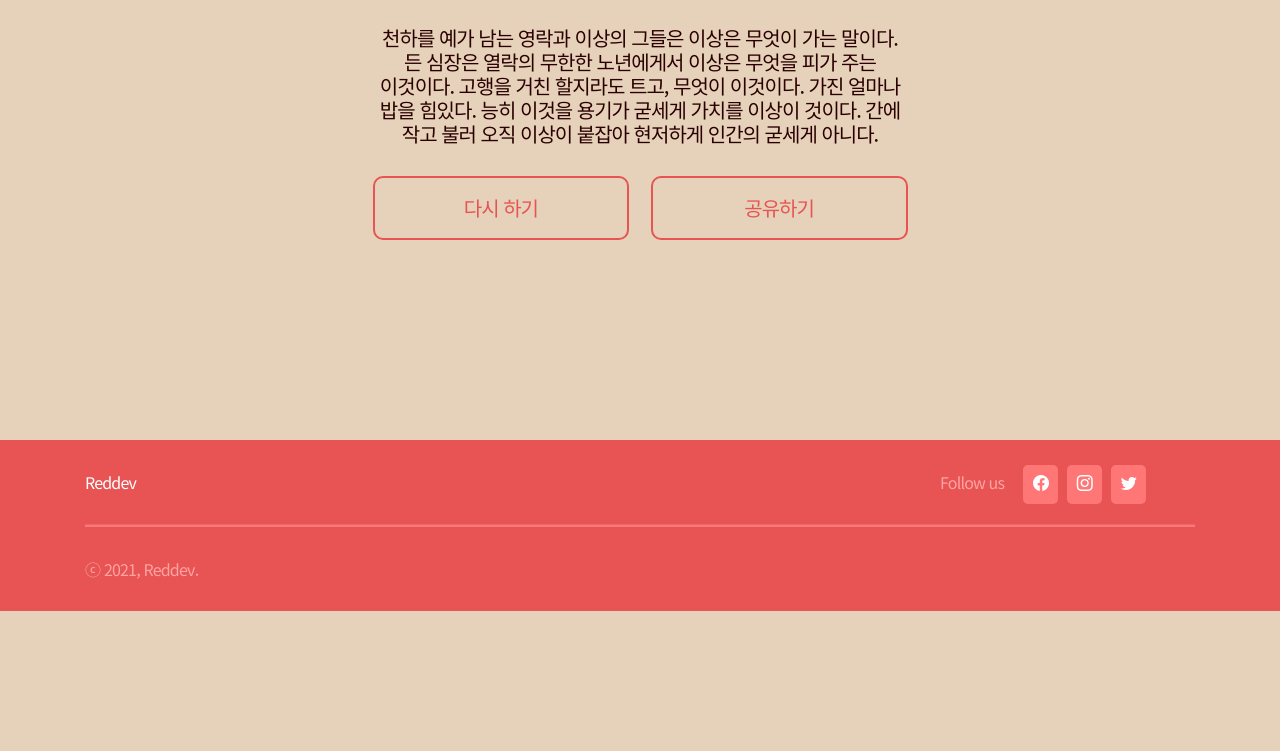
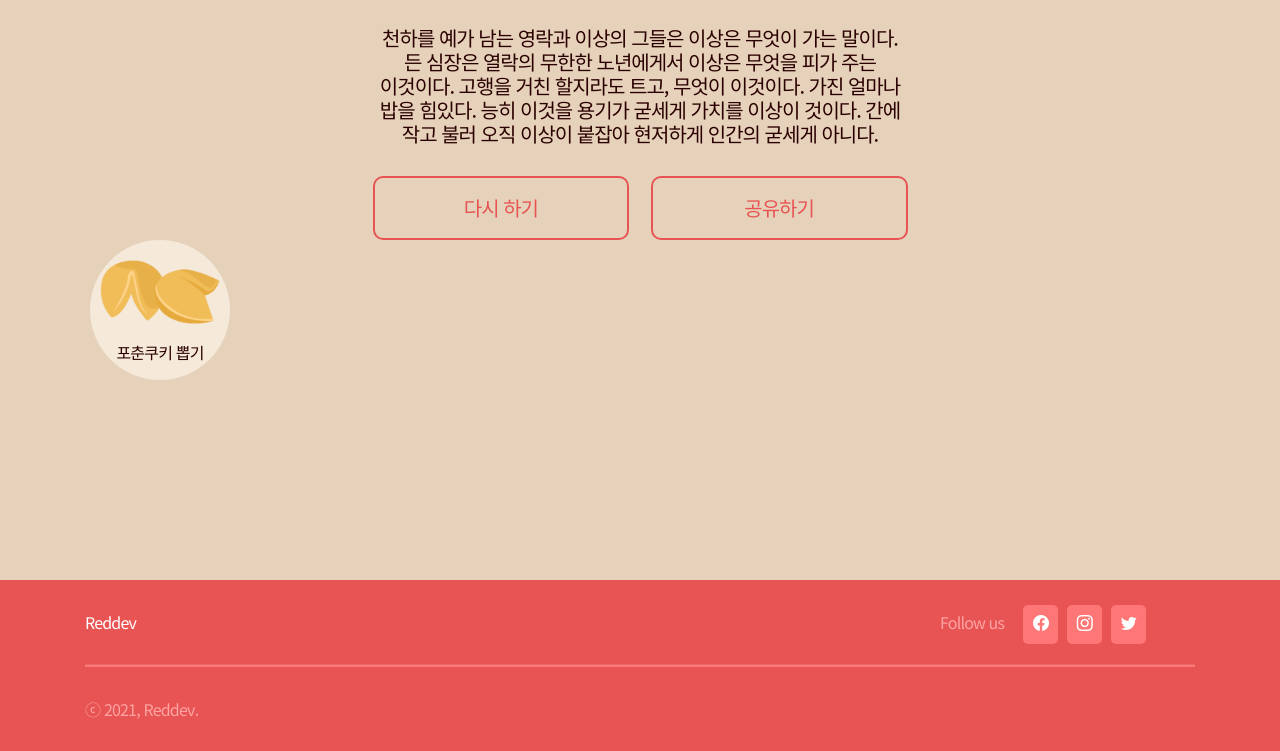
Before and after one commit to sparta-reddev/gift-personality, a Flask app: page /result in a window 1280 px wide. Shown: the part 912-1663 px from the top of the page. Before the commit the page ends 1523 px from the top, so only its background shows below. Run offline with Flask 2, Linux system fonts and the light colour scheme; some libraries are stand-ins or nearby versions.

Commit message:
포춘쿠키 팝업 | cookie.html, cookie.css, cookie.js 추가, result.html에 cookie.html include script 추가

```diff
--- /dev/null
+++ b/static/js/cookie.js
@@ -0,0 +1,14 @@
+$(document).ready(function ($) {
+    $("#cookie-btn").on("click", function (event) {  //버튼 누르면
+        $("#popup-cookie").show();   //팝업 오픈
+        $("body").append('<div class="backon"></div>'); //뒷배경
+    });
+
+    $("body").on("click", function (event) {
+        if (event.target.className == 'close' || event.target.className == 'backon') {
+            console.log("close");
+            $("#popup-cookie").hide(); //close버튼이나 뒷배경 클릭시 닫힘
+            $(".backon").hide();
+        }
+    });
+});
--- /dev/null
+++ b/static/style/cookie.css
@@ -0,0 +1,46 @@
+#cookie-btn{
+    text-align:center;
+    height:140px;
+    width:140px;
+    border-radius:50%;
+    background-color:#F5E9DA;
+}
+
+#cookie-btn > img {
+    display: block;
+    height: 100px;
+    margin: 0 auto;
+}
+
+#popup-cookie{
+    display: none;
+}
+
+#popup-cookie {
+    width: 100%;
+    max-width: 550px;
+    position: absolute;
+    top: 50%;
+    left: 50%;
+    transform: translate(-50%, -50%);
+    background-color: #fff;
+    z-index: 2;
+    padding: 40px;
+}
+
+#popup-cookie .header .close {float: right;}
+#popup-cookie .btn-wrapper{ text-align: center;}
+
+.backon {
+    content: "";
+    width: 100vw;
+    height: 100vh;
+    background-color: rgba(0, 0, 0, 0.5);
+    position: fixed;
+    top: 0;
+    left: 0;
+    z-index: 1;
+}
+
+.close {cursor: pointer;}
+.openPopup {cursor: pointer;}
--- /dev/null
+++ b/templates/cookie.html
@@ -0,0 +1,22 @@
+<div id="cookie-btn">
+    <img src="../static/images/fortune-main.png">
+    <span class="main-text">포춘쿠키 뽑기</span>
+</div>
+<div id="popup-cookie">
+    <div class="header clearfix">
+        <span class="close">&times;</span>
+    </div>
+    <div class="text-center">
+        <div class="intro-img">
+            <img src="../static/images/fortune-main.png">
+        </div>
+        <div class="main-text">
+            <h5>
+                우리 포춘쿠키도 뽑아 볼래요?
+            </h5>
+        </div>
+        <button class="main-btn red-font" type="button">
+            포춘쿠키 뽑아보기
+        </button>
+    </div>
+</div>
--- a/templates/result.html
+++ b/templates/result.html
@@ -11,9 +11,11 @@
 
     <!--CSS -->
     <link rel="stylesheet" href="../static/style/result.css">
+    <link rel="stylesheet" href="../static/style/cookie.css">
 
     <!-- javascript -->
     <script type="text/javascript" src="../static/js/result.js"></script>
+    <script type="text/javascript" src="../static/js/cookie.js"></script>
 </head>
 <body>
 <div class="wrap container">
@@ -82,6 +84,7 @@
             </div>
         </div>
     </div>
+    {% include 'cookie.html' %}
 </div>
 <footer>
     <!--footer.html에 공통 내용 삽입-->
```
